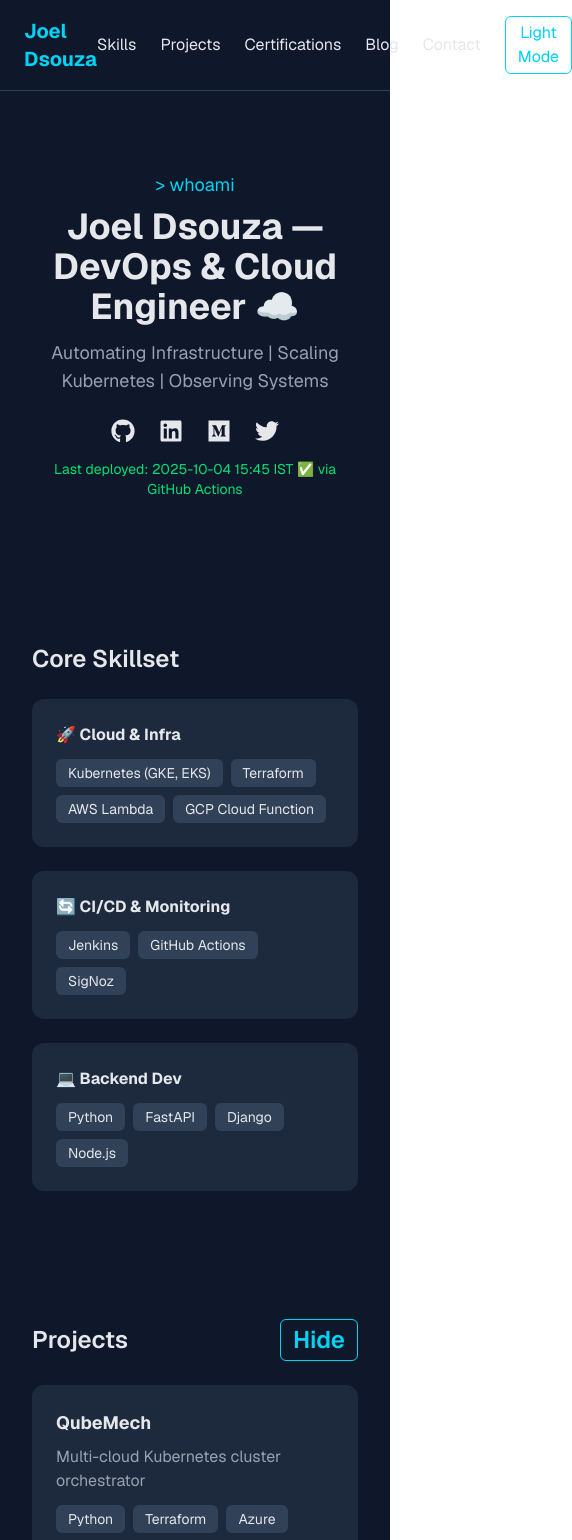
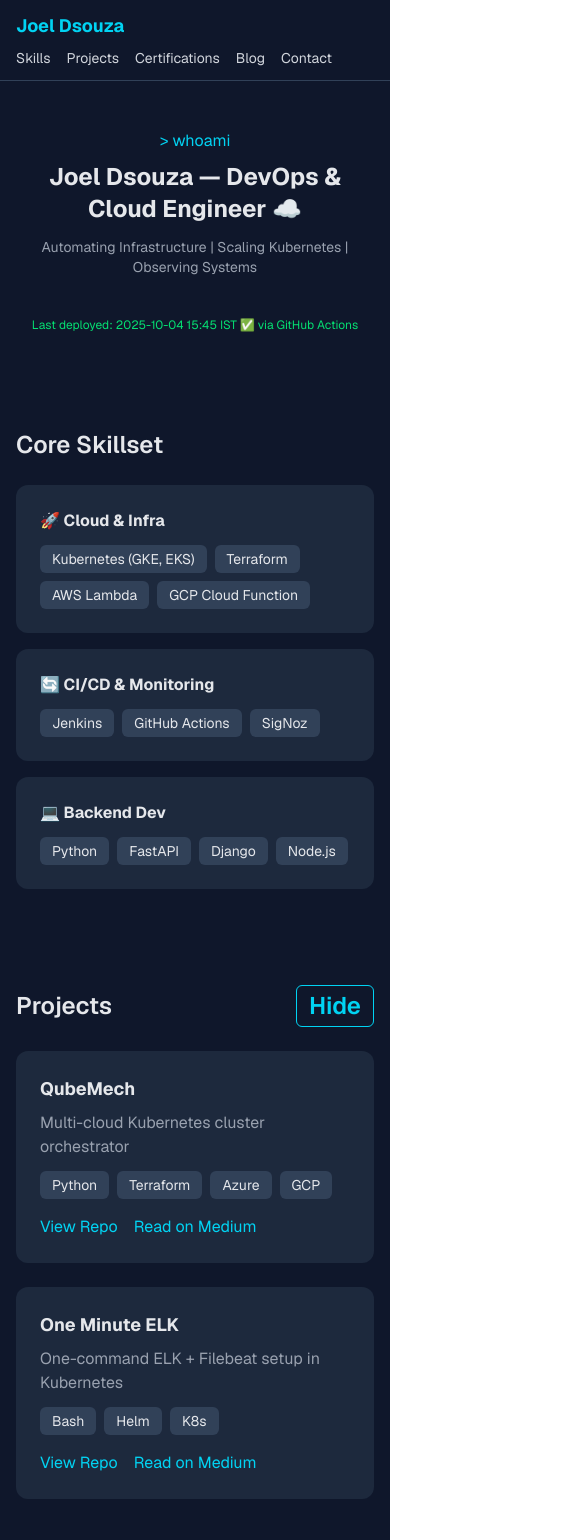
Before and after one commit to joeldsouza28/joeldsouza.dev, a Next.js app: page / in a window 390 px wide. Shown: the top 1540 px of the page, 572 px wide, since content can reach past the window. Built offline with nearby package versions, Linux system fonts and the light colour scheme.

Commit message:
added changes

```diff
--- a/app/page.js
+++ b/app/page.js
@@ -17,43 +17,36 @@ export default function Portfolio() {
   return (
     <div className={`${darkMode ? "bg-slate-900 text-gray-200" : "bg-gray-100 text-gray-900"} min-h-screen font-sans transition-colors duration-500`}>
       {/* Navbar */}
-      <nav className="flex justify-between items-center px-6 py-4 border-b border-slate-700">
-        <h1 className="text-xl font-bold text-cyan-400">Joel Dsouza</h1>
-        <ul className="flex gap-6">
+      <nav className="flex flex-wrap justify-between items-center px-4 py-3 border-b border-slate-700">
+        <h1 className="text-lg sm:text-xl font-bold text-cyan-400">Joel Dsouza</h1>
+        <ul className="flex flex-wrap gap-4 text-gray-300 text-sm sm:text-base mt-2 sm:mt-0">
           <li><a href="#skills">Skills</a></li>
           <li><a href="#projects">Projects</a></li>
           <li><a href="#certifications">Certifications</a></li>
           <li><a href="#blog">Blog</a></li>
           <li><a href="#contact">Contact</a></li>
         </ul>
-        <button
-          onClick={() => setDarkMode(!darkMode)}
-          className="ml-6 px-3 py-1 rounded-md border border-cyan-400 text-cyan-400 hover:bg-cyan-400 hover:text-slate-900 transition"
-        >
-          {darkMode ? "Light" : "Dark"} Mode
-        </button>
       </nav>
 
+
       {/* Hero Section */}
-      <section className="px-8 py-20 text-center">
-        <p className="text-cyan-400 text-lg">&gt; whoami</p>
-        <h2 className="text-4xl font-bold mt-2">Joel Dsouza — DevOps & Cloud Engineer ☁️</h2>
-        <p className="mt-3 text-lg text-gray-400">Automating Infrastructure | Scaling Kubernetes | Observing Systems</p>
+      <section className="px-4 sm:px-4 sm:px-8 py-12 sm:py-16 sm:py-20 text-center">
+        <p className="text-cyan-400 text-base sm:text-lg">&gt; whoami</p>
+        <h2 className="text-2xl sm:text-4xl font-bold mt-2">Joel Dsouza — DevOps & Cloud Engineer ☁️</h2>
+        <p className="mt-3 text-sm sm:text-lg text-gray-400">Automating Infrastructure | Scaling Kubernetes | Observing Systems</p>
 
-        <div className="flex justify-center gap-6 mt-6 text-2xl">
-          <a href="https://github.com/joeldsouza28" target="_blank"><FaGithub /></a>
-          <a href="https://www.linkedin.com/in/joeldsouza28/" target="_blank"><FaLinkedin /></a>
-          <a href="http://medium.com/joeldsouza28" target="_blank"><FaMedium /></a>
-          <a href="https://twitter.com/" target="_blank"><FaTwitter /></a>
+        <div className="flex justify-center gap-4 sm:gap-6 mt-6 text-xl sm:text-2xl flex-wrap">
+          {/* icons */}
         </div>
 
-        <p className="mt-4 text-sm text-green-400">Last deployed: {lastDeployed} ✅ via GitHub Actions</p>
+        <p className="mt-4 text-xs sm:text-sm text-green-400">Last deployed: {lastDeployed} ✅ via GitHub Actions</p>
       </section>
 
+
       {/* Skills Section */}
-      <section id="skills" className="px-8 py-16">
+      <section id="skills" className="px-4 sm:px-8 py-12 sm:py-16">
         <h3 className="text-2xl font-semibold mb-6">Core Skillset</h3>
-        <div className="grid grid-cols-1 md:grid-cols-3 gap-6">
+        <div className="grid grid-cols-1 sm:grid-cols-2 lg:grid-cols-3 gap-4 sm:gap-6">
           <div className="bg-slate-800 p-6 rounded-xl">
             <h4 className="font-bold mb-3">🚀 Cloud & Infra</h4>
             <div className="flex flex-wrap gap-2">
@@ -84,7 +77,7 @@ export default function Portfolio() {
       </section>
 
       {/* Projects Section with Animation Toggle */}
-      <section id="projects" className="px-8 py-16">
+      <section id="projects" className="px-4 sm:px-8 py-12 sm:py-16">
         <h3 className="text-2xl font-semibold mb-6 flex justify-between items-center">
           Projects
           <button
@@ -136,7 +129,7 @@ export default function Portfolio() {
       </section>
 
       {/* Certifications Section */}
-      <section id="certifications" className="px-8 py-16">
+      <section id="certifications" className="px-4 sm:px-8 py-12 sm:py-16">
         <h3 className="text-2xl font-semibold mb-6">Certifications</h3>
         <div className="grid grid-cols-1 md:grid-cols-2 gap-6">
           <div className="bg-slate-800 p-6 rounded-xl">
@@ -151,7 +144,7 @@ export default function Portfolio() {
       </section>
 
       {/* Blog Section with Animation */}
-      <section id="blog" className="px-8 py-16">
+      <section id="blog" className="px-4 sm:px-8 py-12 sm:py-16">
         <h3 className="text-2xl font-semibold mb-6">Latest Articles</h3>
         <AnimatePresence>
           <motion.div
@@ -171,20 +164,21 @@ export default function Portfolio() {
       </section>
 
       {/* Contact Section */}
-      <section id="contact" className="px-8 py-16">
+      <section id="contact" className="px-4 sm:px-8 py-12 sm:py-16">
         <h3 className="text-2xl font-semibold mb-6">Contact</h3>
         <ul className="space-y-2">
           <li>🐙 GitHub: <a href="https://github.com/joeldsouza28" className="text-cyan-400">joeldsouza28</a></li>
           <li>💼 LinkedIn: <a href="https://www.linkedin.com/in/joeldsouza28/" className="text-cyan-400">linkedin.com/in/joeldsouza28</a></li>
-          <li>✍️ Medium: <a href="http://medium.com/joeldsouza28" className="text-cyan-400">medium.com/joeldsouza28</a></li>
-          <li>✉️ Email: <span className="text-gray-400">(your email here)</span></li>
+          <li>✍️ Medium: <a href="http://medium.com/joeldsouza28" className="text-cyan-400">medium.com/@joeldsouza28</a></li>
+          <li>✉️ Email: <span className="text-gray-400">joel.rdsouza@yahoo.in</span></li>
         </ul>
       </section>
 
       {/* Footer */}
-      <footer className="text-center py-6 border-t border-slate-700 text-gray-500 text-sm">
-        © 2025 Joel Dsouza | Built with ❤️ using Next.js + Tailwind | Deployed on Cloudflare
+      <footer className="text-center py-6 border-t border-slate-700 text-gray-500 text-xs sm:text-sm px-2">
+        © 2025 Joel Dsouza
       </footer>
+
     </div>
   );
 }
```
